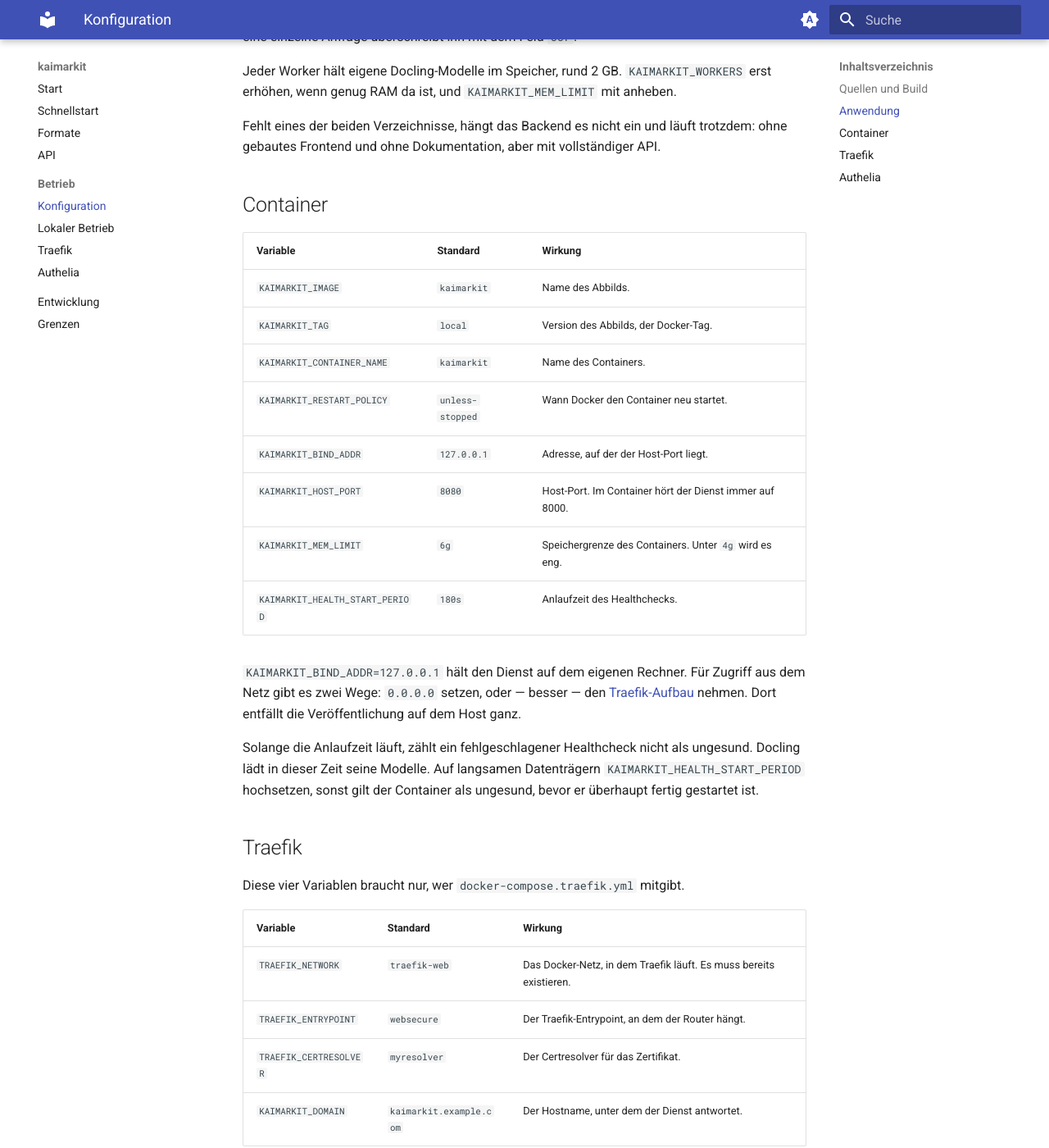
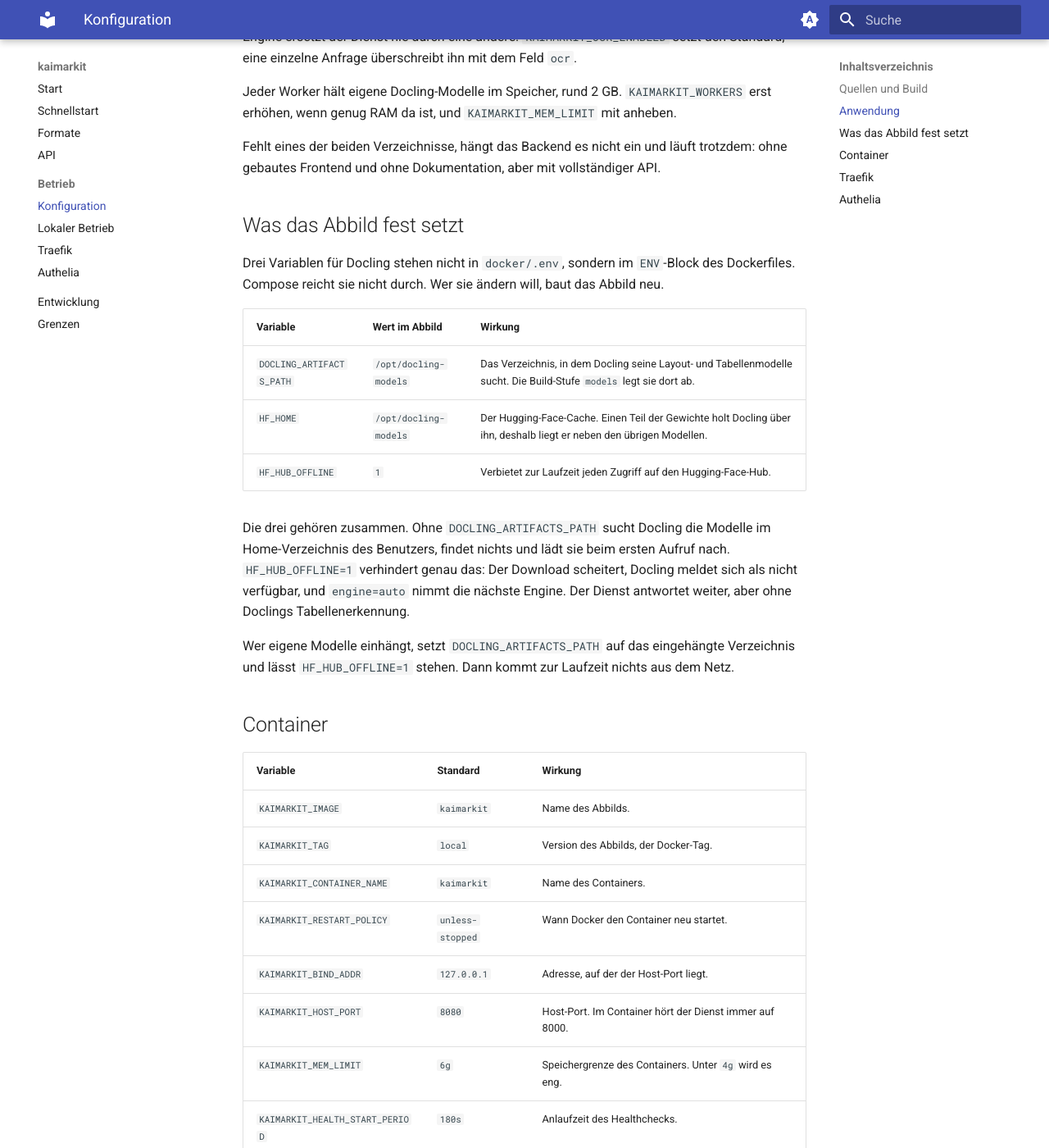
Before and after one commit to 0x2e6b6169/kaimarkit, an MkDocs documentation site: the page built from docs/betrieb/konfiguration.md, in a window 1280 px wide and 1400 px high, scrolled down 2228 px. Shown: the whole window at 82% size. Built offline with MkDocs 1.6.1 and Material for MkDocs 9.7.7, drawn with Linux system fonts in a browser that asks for light colours; the version menu is left out; some of the changed text lies outside the part shown.

Commit message:
docs(ops): document the Docling model variables set by the image
DOCLING_ARTIFACTS_PATH, HF_HOME and HF_HUB_OFFLINE live in the Dockerfile
ENV block, not in docker/.env. Nothing described them, so an operator had
no way to know why Docling reports itself unavailable after a rebuild.

Adds a section to the configuration page and a pointer comment in
.env.example (convention 6: both files change together). The section is
explicitly outside the .env correspondence rule, because Compose does not
pass these three through.

KAIMARKIT_OCR_LANGS is left untouched on purpose: the adapter never pins
an OCR engine, so the value never reaches one. That is a code defect, not
a documentation defect.

Co-Authored-By: Claude Opus 5 (1M context) <noreply@anthropic.com>

```diff
--- a/docs/betrieb/konfiguration.md
+++ b/docs/betrieb/konfiguration.md
@@ -17,7 +17,9 @@ sich alle relativen Pfade darin auf `docker/`.
     Stelle. Deshalb hat in `docker/.env.example` jede Variable einen Wert.
 
 Diese Seite und `docker/.env.example` beschreiben dieselben Variablen. Wer eine
-ergänzt, umbenennt oder streicht, ändert beide zugleich.
+ergänzt, umbenennt oder streicht, ändert beide zugleich. Ausgenommen ist der Abschnitt
+[Was das Abbild fest setzt](#was-das-abbild-fest-setzt): Diese Variablen stehen im
+Dockerfile und nicht in der Umgebungsdatei.
 
 ## Quellen und Build
 
@@ -65,6 +67,27 @@ erst erhöhen, wenn genug RAM da ist, und `KAIMARKIT_MEM_LIMIT` mit anheben.
 
 Fehlt eines der beiden Verzeichnisse, hängt das Backend es nicht ein und läuft
 trotzdem: ohne gebautes Frontend und ohne Dokumentation, aber mit vollständiger API.
+
+## Was das Abbild fest setzt
+
+Drei Variablen für Docling stehen nicht in `docker/.env`, sondern im `ENV`-Block des
+Dockerfiles. Compose reicht sie nicht durch. Wer sie ändern will, baut das Abbild neu.
+
+| Variable | Wert im Abbild | Wirkung |
+| --- | --- | --- |
+| `DOCLING_ARTIFACTS_PATH` | `/opt/docling-models` | Das Verzeichnis, in dem Docling seine Layout- und Tabellenmodelle sucht. Die Build-Stufe `models` legt sie dort ab. |
+| `HF_HOME` | `/opt/docling-models` | Der Hugging-Face-Cache. Einen Teil der Gewichte holt Docling über ihn, deshalb liegt er neben den übrigen Modellen. |
+| `HF_HUB_OFFLINE` | `1` | Verbietet zur Laufzeit jeden Zugriff auf den Hugging-Face-Hub. |
+
+Die drei gehören zusammen. Ohne `DOCLING_ARTIFACTS_PATH` sucht Docling die Modelle im
+Home-Verzeichnis des Benutzers, findet nichts und lädt sie beim ersten Aufruf nach.
+`HF_HUB_OFFLINE=1` verhindert genau das: Der Download scheitert, Docling meldet sich
+als nicht verfügbar, und `engine=auto` nimmt die nächste Engine. Der Dienst antwortet
+weiter, aber ohne Doclings Tabellenerkennung.
+
+Wer eigene Modelle einhängt, setzt `DOCLING_ARTIFACTS_PATH` auf das eingehängte
+Verzeichnis und lässt `HF_HUB_OFFLINE=1` stehen. Dann kommt zur Laufzeit nichts aus
+dem Netz.
 
 ## Container
 
```
Also changed, not shown: 1 other file.
